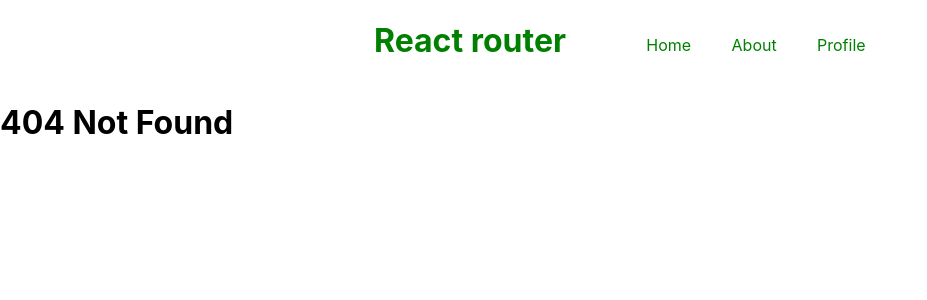
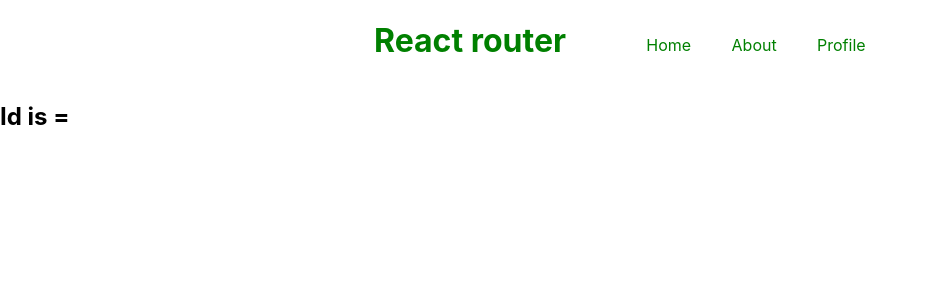
Before and after one commit to Laguna1/react-router, a React (Create React App) app: page /app/post/1 in a window 1280 px wide. Before the commit this address had no page. Shown: the top 300 px of the page, without its empty margins (0-927 px from the left). Built offline with nearby package versions, Linux system fonts and the light colour scheme.

Commit message:
Add Post page & route

```diff
--- a/src/App.js
+++ b/src/App.js
@@ -1,3 +1,4 @@
+import React from 'react';
 import { BrowserRouter, Route, Switch } from 'react-router-dom';
 import './App.css';
 import Header from './components/Header';
@@ -5,6 +6,7 @@ import About from './Pages/About';
 import Home from './Pages/Home';
 import Profile from './Pages/Profile';
 import NotFound from './Pages/NotFound';
+import Post from './Pages/Post';
 
 function App() {
   return (
@@ -16,6 +18,7 @@ function App() {
         <Route path="/" component={Home} exact />
         <Route path="/about" component={About} />
         <Route path="/profile" component={Profile} />
+        <Route path="/post/:id" component={Post} />
         <Route component={NotFound} />
       </Switch>
     </BrowserRouter>
--- a/src/Pages/About.js
+++ b/src/Pages/About.js
@@ -1,3 +1,5 @@
+import React from 'react';
+
 function About() {
     return (
       <div className="about">
--- a/src/Pages/Home.js
+++ b/src/Pages/Home.js
@@ -1,3 +1,4 @@
+import React from 'react';
 import { useEffect } from "react";
 
 function Home() {
--- a/src/Pages/NotFound.js
+++ b/src/Pages/NotFound.js
@@ -1,3 +1,5 @@
+import React from 'react';
+
 function NotFound() {
     return (
       <div className="not-found">
--- /dev/null
+++ b/src/Pages/Post.js
@@ -0,0 +1,11 @@
+import React from 'react';
+
+function Post() {
+    return (
+      <div className="post">
+        <h2>Id is =</h2>
+      </div>
+    );
+  }
+
+  export default Post;
--- a/src/Pages/Profile.js
+++ b/src/Pages/Profile.js
@@ -1,3 +1,4 @@
+import React from 'react';
 function Profile() {
     return (
       <div className="profile">
--- a/src/components/Header.js
+++ b/src/components/Header.js
@@ -1,3 +1,4 @@
+import React from 'react';
 import './Header.css';
 import { Link } from 'react-router-dom';
 
```
